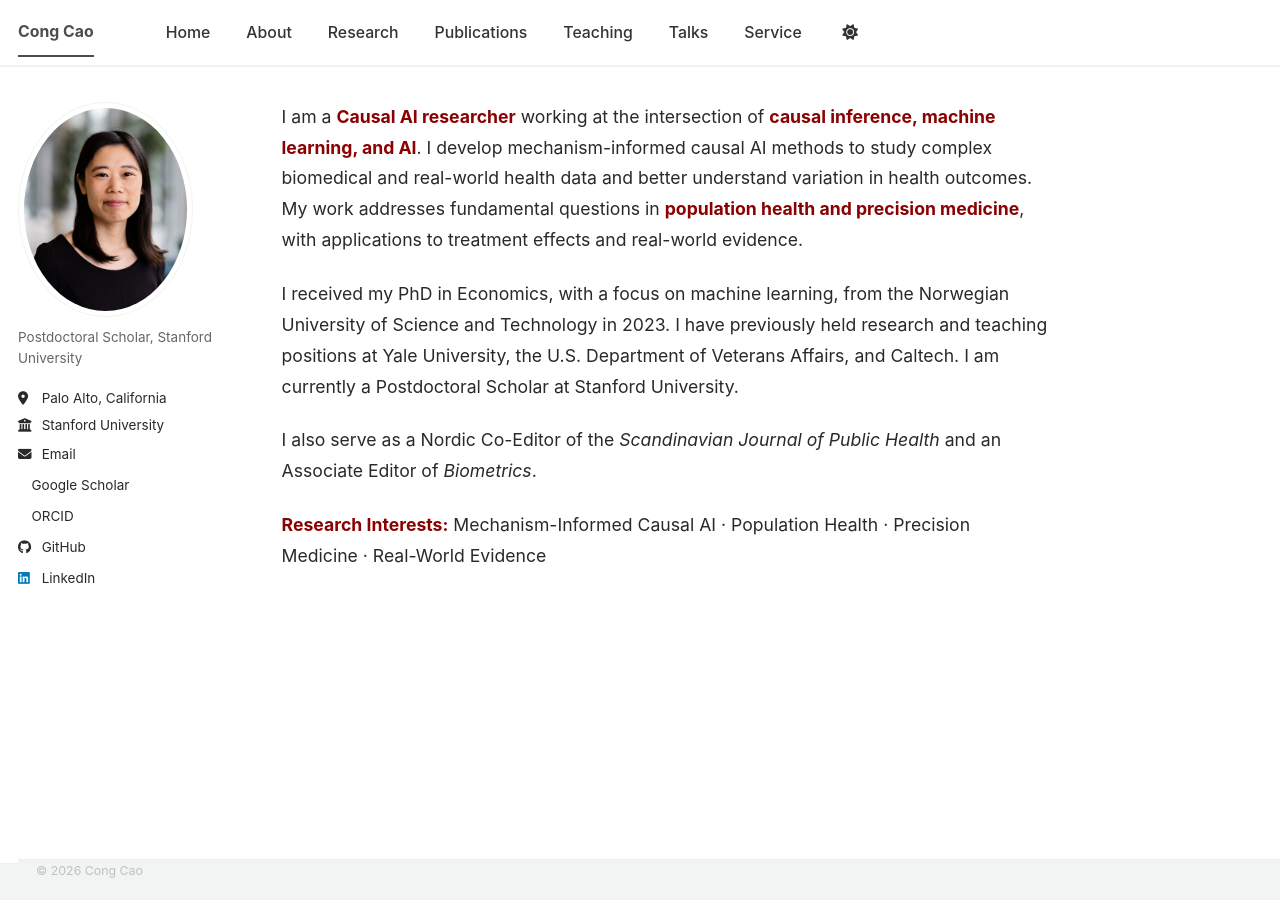
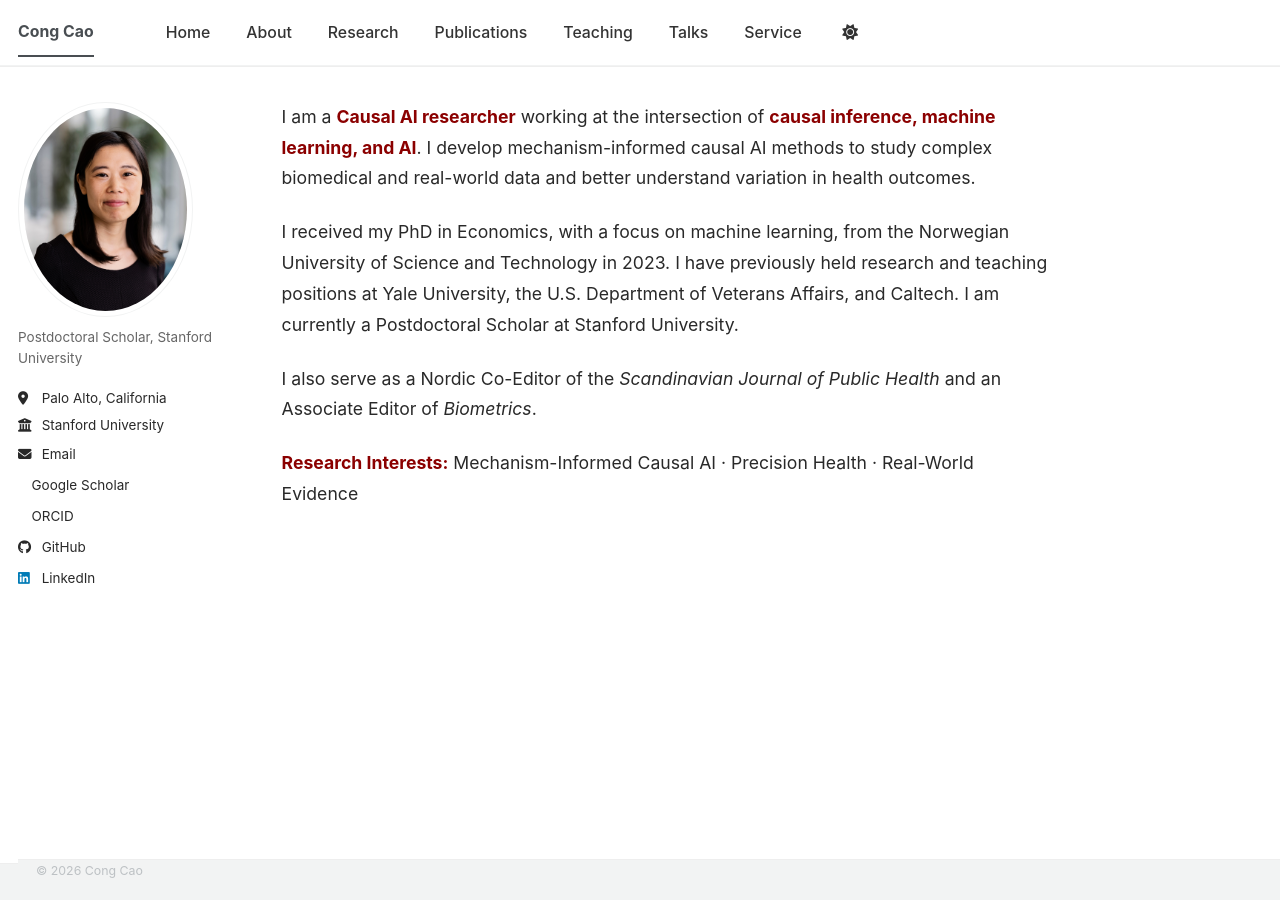
Before and after one commit to congca0/congca0.github.io, a Jekyll site: the page built from index.md, in a window 1280 px wide. Built offline with Jekyll 4.4.1, drawn with Linux system fonts in a browser that asks for light colours; a style sheet for code colours, icons or effects is not loaded; our own code applies the rules of GitHub Pages for plain Markdown files.

Commit message:
Update index.md

```diff
--- a/index.md
+++ b/index.md
@@ -3,10 +3,10 @@ permalink: /
 author_profile: true
 ---
 
-I am a <strong style="color: #8B0000;">Causal AI researcher</strong> working at the intersection of <strong style="color: #8B0000;">causal inference, machine learning, and AI</strong>. I develop mechanism-informed causal AI methods to study complex biomedical and real-world health data and better understand variation in health outcomes. My work addresses fundamental questions in <strong style="color: #8B0000;">population health and precision medicine</strong>, with applications to treatment effects and real-world evidence.
+I am a <strong style="color: #8B0000;">Causal AI researcher</strong> working at the intersection of <strong style="color: #8B0000;">causal inference, machine learning, and AI</strong>. I develop mechanism-informed causal AI methods to study complex biomedical and real-world data and better understand variation in health outcomes.
 
 I received my PhD in Economics, with a focus on machine learning, from the Norwegian University of Science and Technology in 2023. I have previously held research and teaching positions at Yale University, the U.S. Department of Veterans Affairs, and Caltech. I am currently a Postdoctoral Scholar at Stanford University.
 
 I also serve as a Nordic Co-Editor of the *Scandinavian Journal of Public Health* and an Associate Editor of *Biometrics*.
 
-<strong style="color: #8B0000;">Research Interests:</strong> Mechanism-Informed Causal AI · Population Health · Precision Medicine · Real-World Evidence
+<strong style="color: #8B0000;">Research Interests:</strong> Mechanism-Informed Causal AI · Precision Health · Real-World Evidence
```
